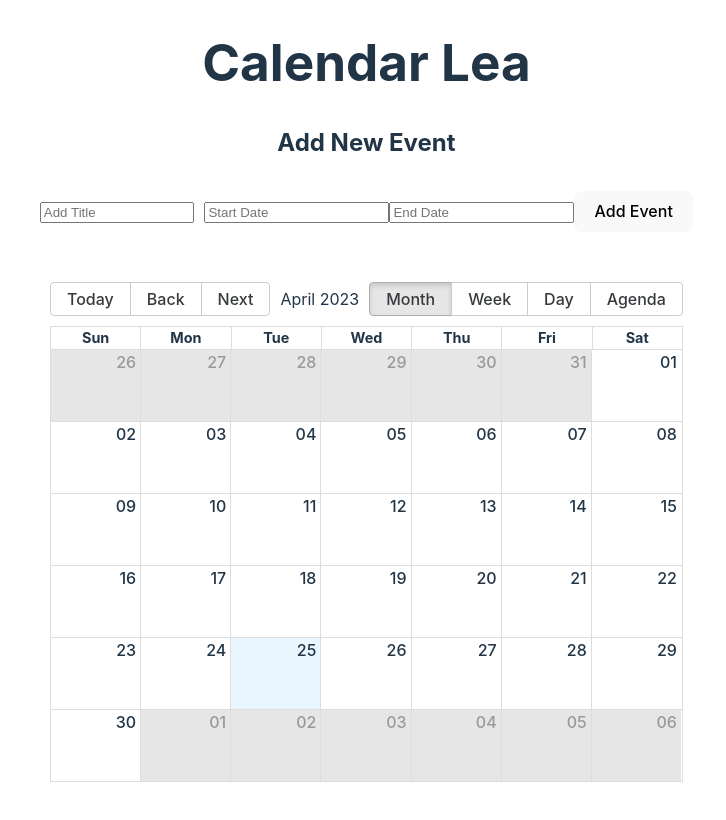
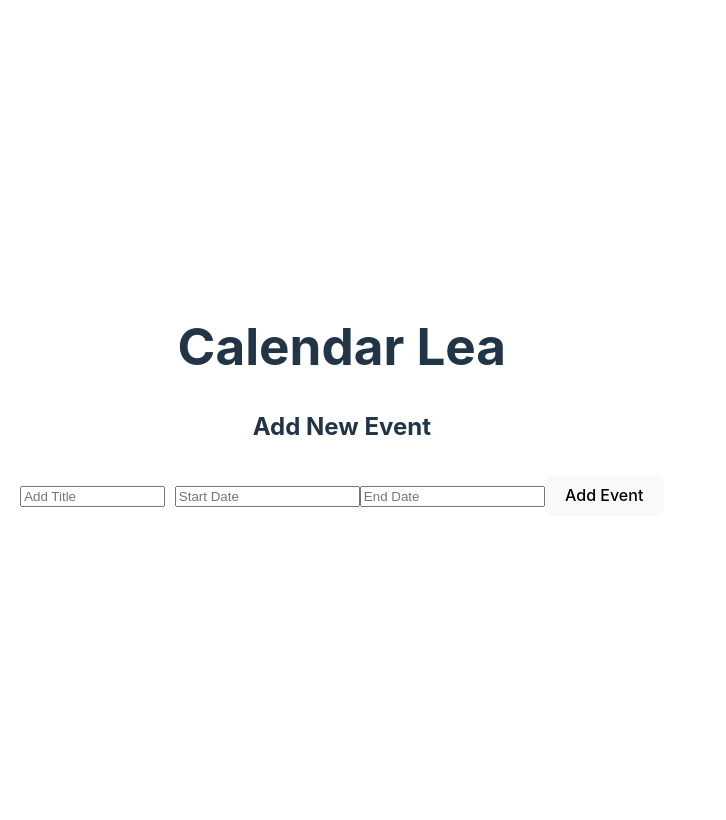
Before and after one commit to LeandroOnline/calendariolocal, a React (Vite) app in the folder client/: page / in a window 1280 px wide. Shown: the top 820 px of the page, without its empty margins (0-726 px from the left). Built offline with nearby package versions, Linux system fonts and the light colour scheme; no server answers.

Commit message:
delete: react big calendar

```diff
--- a/client/package.json
+++ b/client/package.json
@@ -11,10 +11,7 @@
   },
   "dependencies": {
     "axios": "^1.3.6",
-    "date-fns": "^2.29.3",
-    "moment": "^2.29.4",
     "react": "^18.2.0",
-    "react-big-calendar": "^1.6.9",
     "react-datepicker": "^4.11.0",
     "react-dom": "^18.2.0"
   },
--- a/client/src/App.css
+++ b/client/src/App.css
@@ -2,7 +2,6 @@
 	text-align: center;
 }
 
-.style {
-
-
+.calendar span{
+	color:red
 }
--- a/client/src/App.jsx
+++ b/client/src/App.jsx
@@ -1,7 +1,4 @@
-import { Calendar, momentLocalizer } from "react-big-calendar";
 import DatePicker from "react-datepicker";
-import moment from "moment";
-import "react-big-calendar/lib/css/react-big-calendar.css";
 import "react-datepicker/dist/react-datepicker.css";
 import "./App.css";
 
@@ -11,12 +8,10 @@ import axios from "axios";
 
 const API = "http://localhost:3000/api";
 
-const localizer = momentLocalizer(moment);
-
 const App = () => {
   const [newEvent, setNewEvent] = useState({ title: "", start: "", end: "" });
   const [allEvents, setAllEvents] = useState([]);
-
+  console.log(allEvents);
   // Manejadores de Eventos
   const addEvent = async () => {
     await axios.post(API + "/addevent", newEvent).then((response) => {
@@ -74,14 +69,6 @@ const App = () => {
           Add Event
         </button>
       </div>
-
-      <Calendar
-        localizer={localizer}
-        events={allEvents}
-        startAccessor="start"
-        endAccessor="end"
-        style={{ height: 500, margin: "50px" }}
-      />
     </div>
   );
 };
```
Also changed, not shown: 1 other file (tests, documents, lock files or other folders).
